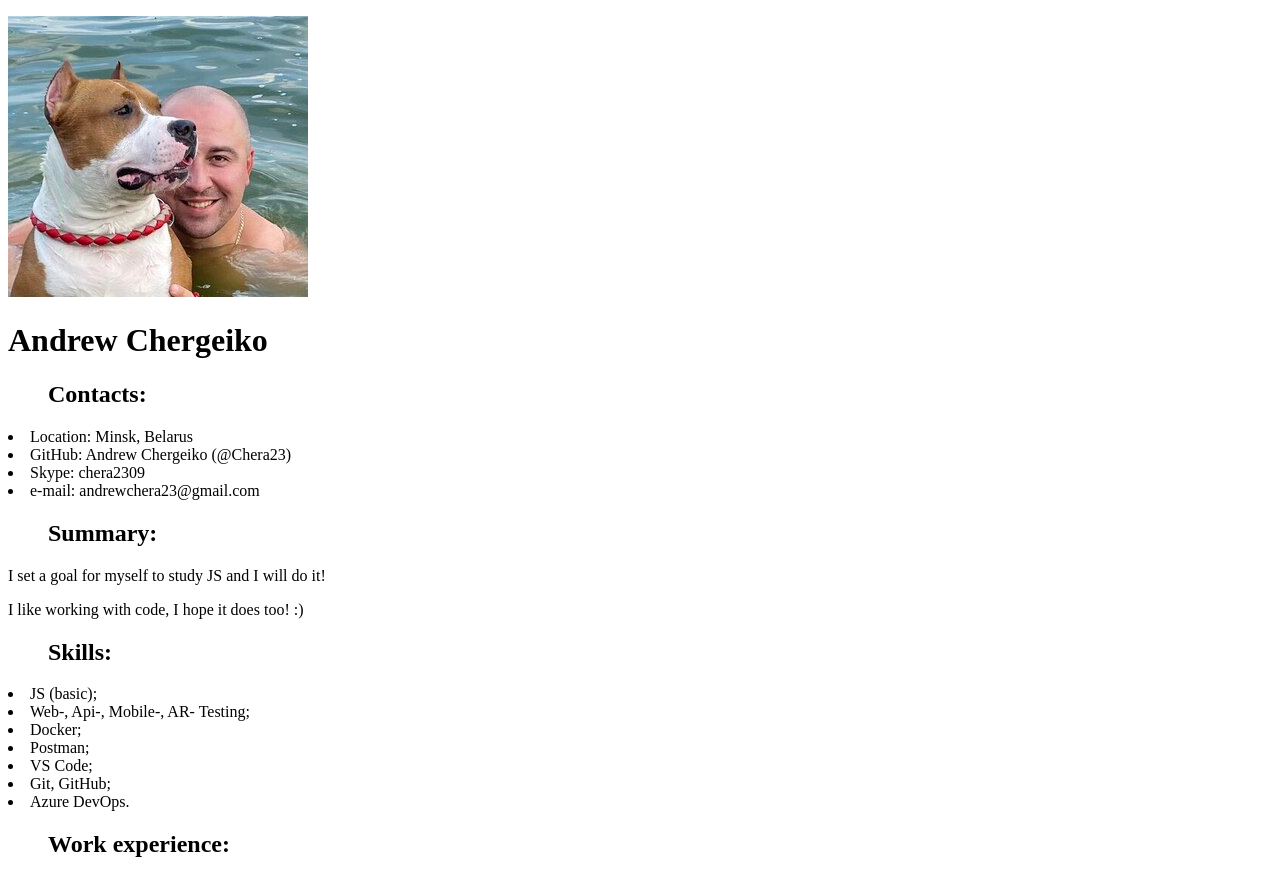
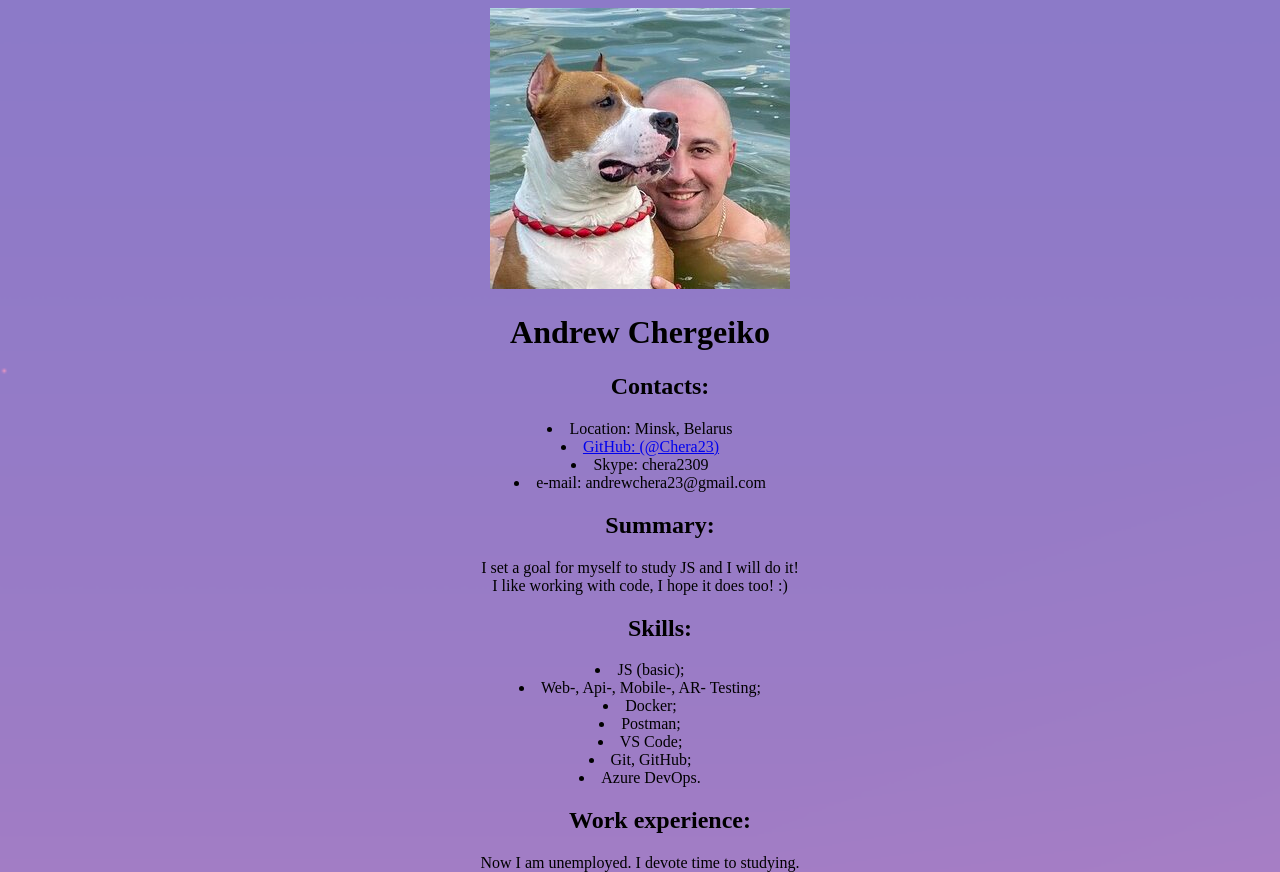
Before and after one commit to Chera23/rsschool-cv, a plain HTML site: page index.html in a window 1280 px wide. Shown: the top 872 px of the page. Drawn offline with Linux system fonts and the light colour scheme.

Commit message:
docs: add background

```diff
--- a/index.html
+++ b/index.html
@@ -4,23 +4,56 @@
 <title>Andrew Chergeiko CV</title>
 </header>
 <body>
+    <style type="text/css">
+        body {
+    background: url(images/168834-art-zhivopis-vizualnoe_iskusstvo-risovanie-atmosfera-3840x2160.png) no-repeat;
+    -moz-background-size: 250%; /* Firefox 3.6+ */
+    -webkit-background-size: 250%; /* Safari 3.1+ и Chrome 4.0+ */
+    -o-background-size: 250%; /* Opera 9.6+ */
+    background-size: 500%; /* Современные браузеры */
+   }
+       </style>
 <main>
-<p><img src="images/ezgif.com-resize.jpg" alt="Andrew Chergeiko"></p>
+    <div style="text-align: center;"
+<p>
+    <img src="images/ezgif.com-resize.jpg" alt="Andrew Chergeiko">
+</p>
 
-<h1>Andrew Chergeiko</h1>
 </main>
+<div style="text-align: center;"
 
-<nav><p><ul><h2>Contacts:</h2></ul></p></nav>
+<div>
+    <h1>Andrew Chergeiko</h>
+</div>
+
+<div style="text-align: center;"
+<nav>
+    <p>
+        <ul>
+            <h2>Contacts:</h2>
+        </ul>
+    </p>
+</nav>
 <li>Location: Minsk, Belarus</li>
-<li>GitHub: Andrew Chergeiko (@Chera23)</li>
+<li><a href="https://github.com/Chera23">GitHub: (@Chera23)</a></li>
 <li>Skype: chera2309</li>
 <li>e-mail: andrewchera23@gmail.com</li>
+</div>
 
-<p><ul><h2>Summary:</h2></ul></p>
-<p>I set a goal for myself to study JS and I will do it!</p>
-<p>I like working with code, I hope it does too! :)</p>
+<div style="text-align: center;"
+<p>
+    <ul>
+        <h2>Summary:</h2>
+    </ul>
+</p>
+I set a goal for myself to study JS and I will do it!<br>
+I like working with code, I hope it does too! :)<br>
 
-<p><ul><h2>Skills:</h2></ul></p>
+<p>
+    <ul>
+        <h2>Skills:</h2>
+    </ul>
+</p>
 <li>JS (basic);</li>
 <li>Web-, Api-, Mobile-, AR- Testing;</li>
 <li>Docker;</li>
@@ -29,36 +62,63 @@
 <li>Git, GitHub;</li>
 <li>Azure DevOps.</li>
 
-<p><ul><h2>Work experience:</h2></ul></p>
+<p>
+    <ul>
+        <h2>Work experience:</h2>
+    </ul>
+</p>
 Now I am unemployed. I devote time to studying.
 
-<p><ul><h2>Code:</h2></ul></p>
-<p><code>
+<p>
+    <ul>
+        <h2>Code:</h2>
+    </ul>
+</p>
+<p>
+    <code>
     function checkParent (src, dest) {<Br>
      while (src != null) {<Br>
        if (src.tagName == dest) return src<Br>
         src = src.parentElement<Br>
      }<Br>
      return null<Br>
-    }</code></p>
+    }</code>
+</p>
 
-<p><ul><h2>Education:</h2></ul></p>
+<p>
+    <ul>
+        <h2>Education:</h2>
+    </ul>
+</p>
 <li>BSEU (Economist-Manager);</li>
 <li>IT-Academy (QA Manual).</li>
 
-<p><ul><h2>Language:</h2></ul></p>
+<p>
+    <ul>
+        <h2>Language:</h2>
+    </ul>
+</p>
 <li>English (A2 -> B1);</li>
 <li>Belarussian (native);</li>
 <li>Russian (native);</li>
 <li>Espanol (basic).</li>
 
-<p><ul><h2>Project:</h2></ul></p>
+<p>
+    <ul>
+        <h2>Project:</h2>
+    </ul>
+</p>
 
 </body>
 
 <footer>
-    <p><a href="https://github.com/Chera23">Chera23 GitHub</a></p>
+    <p>
+        <a href="https://github.com/Chera23">Chera23 GitHub</a>
+    </p>
     2023
-    <p><a href="https://rs.school/js/"><img src="Images/ezgif.com-resize.png" alt=""></a></p>
+    <p>
+        <a href="https://rs.school/js/">
+            <img src="Images/ezgif.com-resize.png" alt=""></a></p>
 </footer>
+</div>
 </html>
--- a/style.css
+++ b/style.css
@@ -1 +1,3 @@
-Hello world!
+.center {
+    text-align: center;
+  }
```
Also changed, not shown: images/1664210983_10-phonoteka-org-p-rozovii-zakat-oboi-na-telefon-pinterest-12.jpg (added), images/1674590715_celes-club-p-oboi-na-rabochii-stol-leto-more-vkontakte-1.jpg (added), images/1676809983_foni-club-p-oboi-svetlie-4k-na-pk-2.jpg (added), images/168834-art-zhivopis-vizualnoe_iskusstvo-risovanie-atmosfera-3840x2160.png (added), images/pexels-philippe-donn-1242764.jpg (added), images/plyazh-pesok-more-nebo-palmy.jpg (added), 5 other files.
